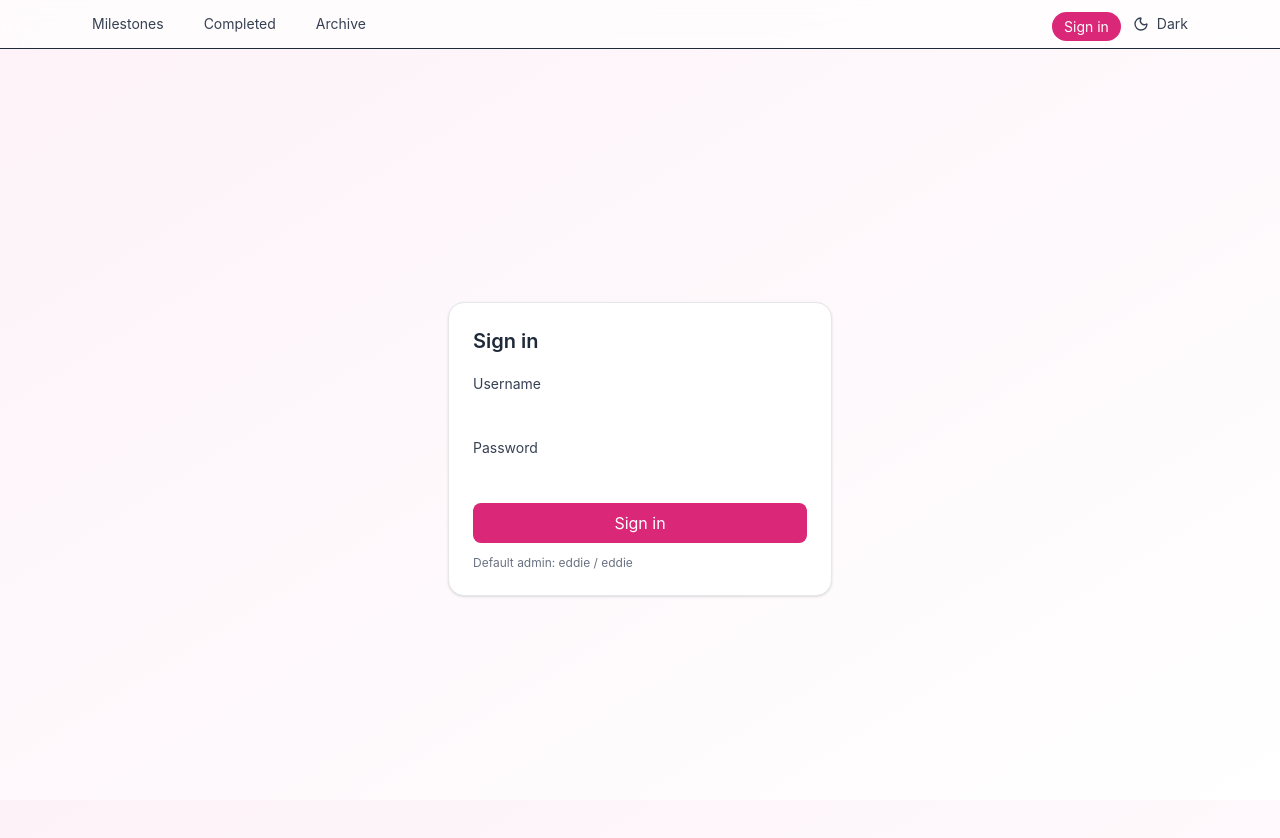
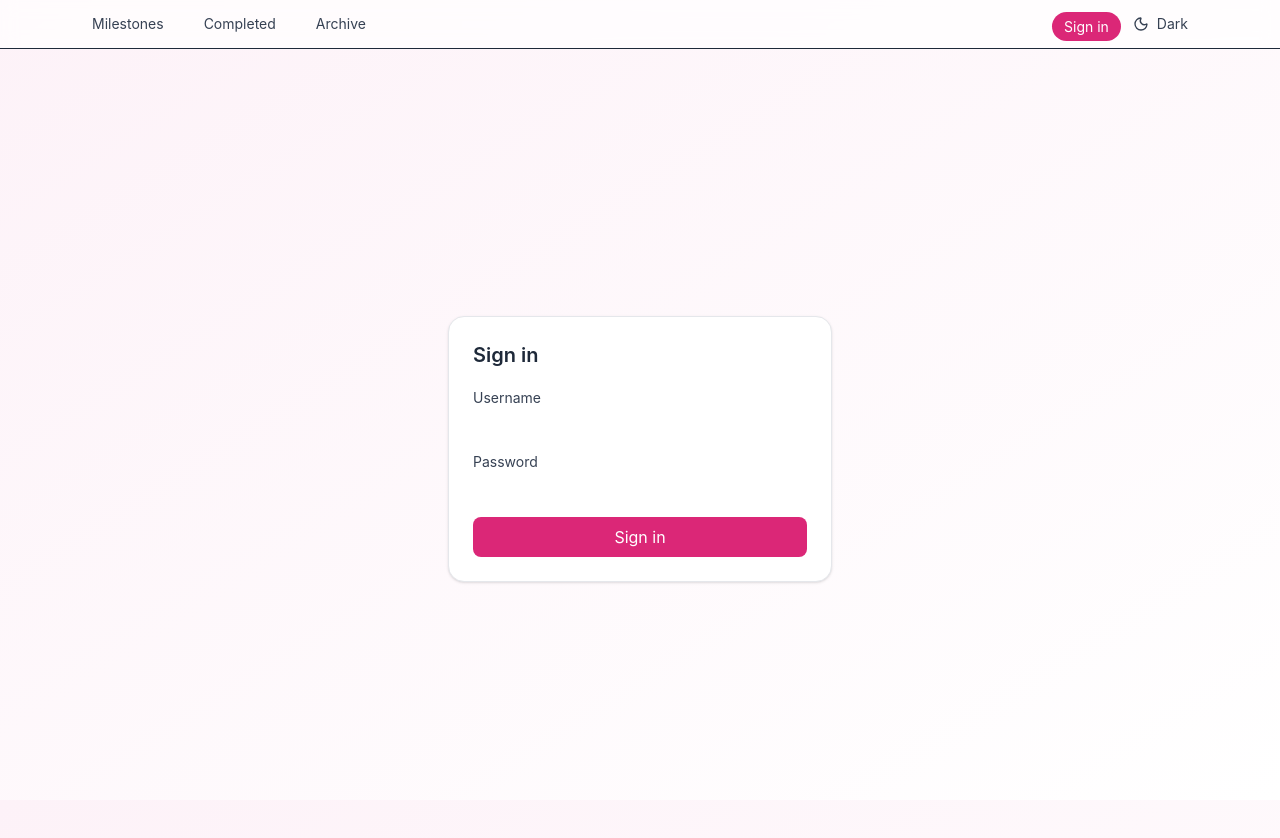
Before and after one commit to fivves/everly-growth-tracker, a React (Vite) app: page /login in a window 1280 px wide. Shown: the top 838 px of the page. Built offline with nearby package versions, Linux system fonts and the light colour scheme.

Commit message:
security: remove plaintext default admin hint from login page

```diff
--- a/src/features/auth/LoginPage.tsx
+++ b/src/features/auth/LoginPage.tsx
@@ -31,7 +31,6 @@ export function LoginPage() {
         </label>
         {error && <div className="text-sm text-red-600 mb-2">{error}</div>}
         <button className="w-full rounded-lg bg-brand-600 text-white py-2">Sign in</button>
-        <p className="text-xs text-gray-500 mt-3">Default admin: eddie / eddie</p>
       </form>
     </div>
   )
```
